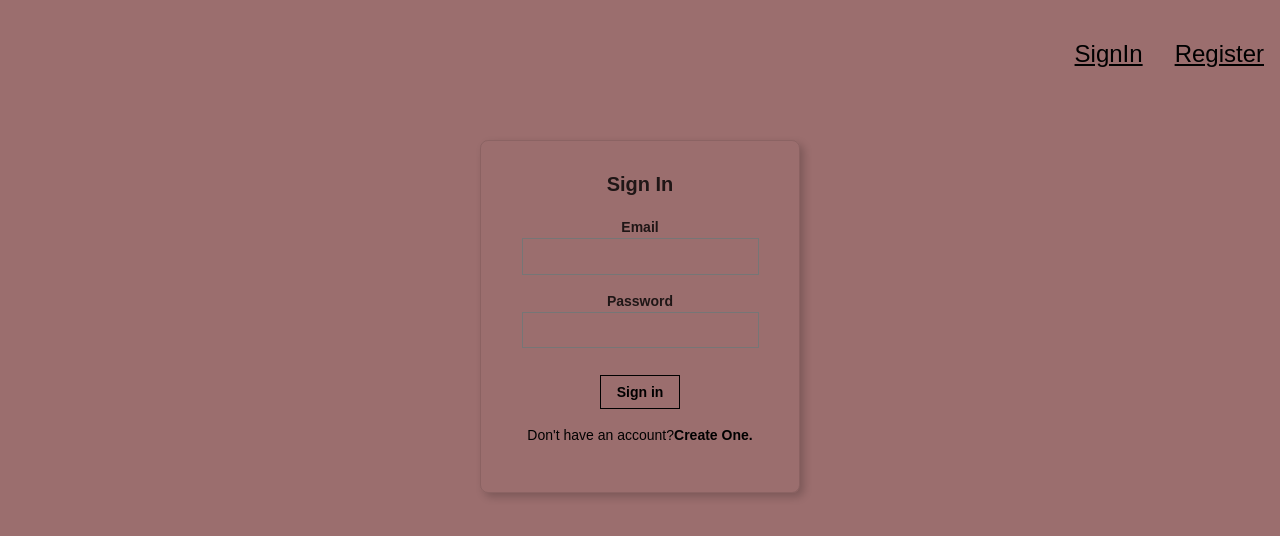
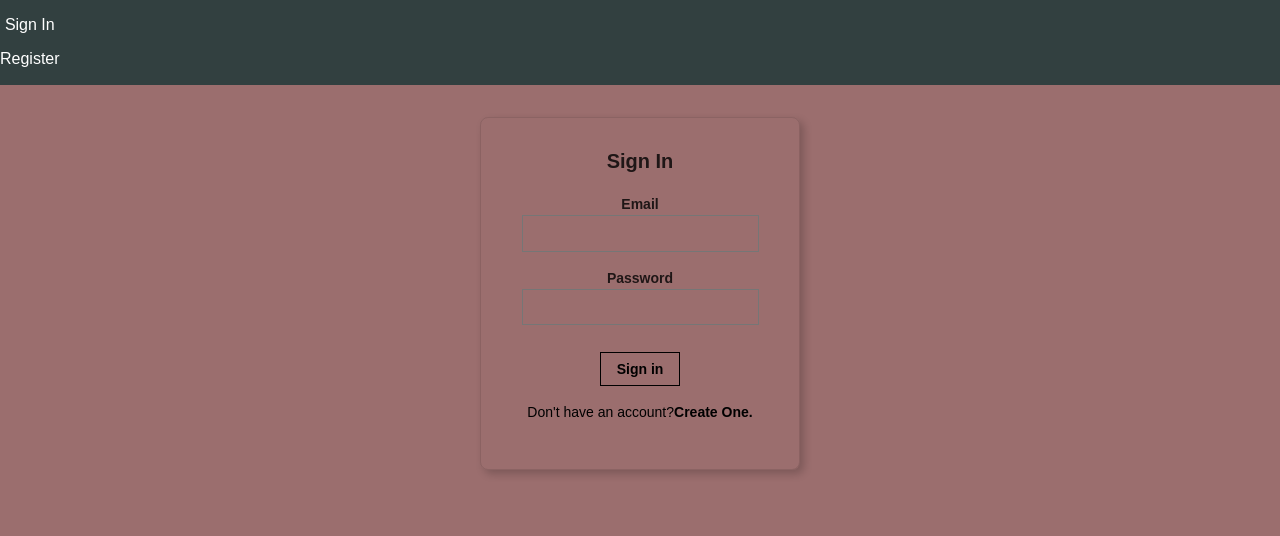
Before and after one commit to ckaethler/MugFinder, a React (Create React App) app: page / in a window 1280 px wide. Shown: the top 536 px of the page. Built offline with nearby package versions, Linux system fonts and the light colour scheme.

Commit message:
removed clarifai and react-tilt

```diff
--- a/package.json
+++ b/package.json
@@ -6,12 +6,10 @@
     "@testing-library/jest-dom": "^4.2.4",
     "@testing-library/react": "^9.5.0",
     "@testing-library/user-event": "^7.2.1",
-    "clarifai": "^2.9.1",
     "react": "^16.13.1",
     "react-dom": "^16.13.1",
     "react-particles-js": "^3.3.0",
     "react-scripts": "3.4.3",
-    "react-tilt": "^0.1.4",
     "tachyons": "^4.12.0"
   },
   "scripts": {
--- /dev/null
+++ b/src/components/Navigation/Navigation.css
@@ -0,0 +1,5 @@
+.top-nav {
+    background-color: #324040;
+    display: flex;
+    color: white;
+}
--- a/src/components/Navigation/Navigation.js
+++ b/src/components/Navigation/Navigation.js
@@ -1,37 +1,41 @@
 // Top Navigation Component
 import React from 'react';
+import './Navigation.css';
 
 const Navigation = ({onRouteChange, isSignedIn}) => {
+    let navigation_links;
+
     // Handles if user is authenticated
-    if(isSignedIn) {
-        return(
-            // Creates navigation with only sign out function
-            <nav style={{display: 'flex', justifyContent: 'flex-end'}}>
-                <p
+    if (isSignedIn) {
+        navigation_links = <p
             onClick={() => onRouteChange('signout')}
-                    className='f3 link dim black underline pa3 pointer'>
+            className=''>
             Sign Out
         </p>
-            </nav>
-        );
+
     // Handles if user isn't authenticated
     } else {
-        return (
-            // Creates nagivation with Sign In and Register routes
-            <nav style={{display: 'flex', justifyContent: 'flex-end'}}>
+        navigation_links =
+        <div>
             <p
                 onClick={() => onRouteChange('signin')}
-                    className='f3 link dim black underline pa3 pointer'>
-                    SignIn
+                className='pointer'>
+                Sign In
             </p>
             <p
                 onClick={() => onRouteChange('register')}
-                    className='f3 link dim black underline pa3 pointer'>
+                className='pointer'>
                 Register
             </p>
+        </div>
+    }
+
+    return(
+        // Creates top navigation
+        <nav className="top-nav">
+            {navigation_links}
         </nav>
     );
 }
-}
 
 export default Navigation;
```
Also changed, not shown: 1 other file (tests, documents, lock files or other folders). Lines whose indentation alone changed are shown as unchanged.
